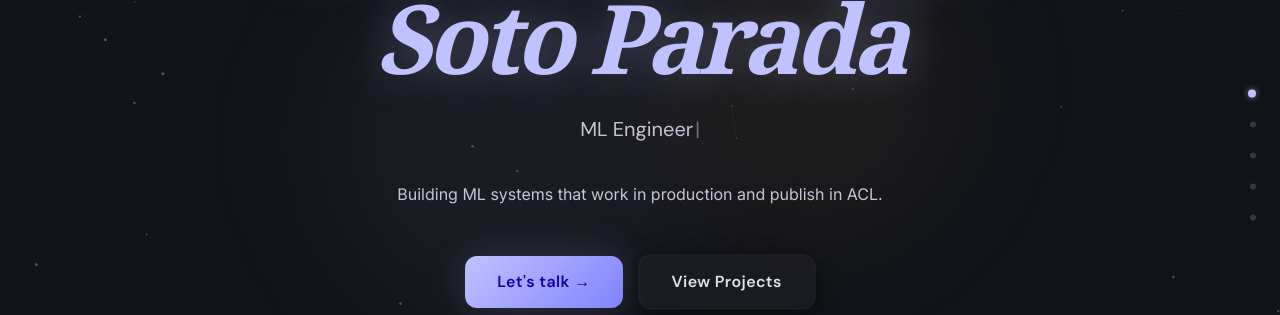
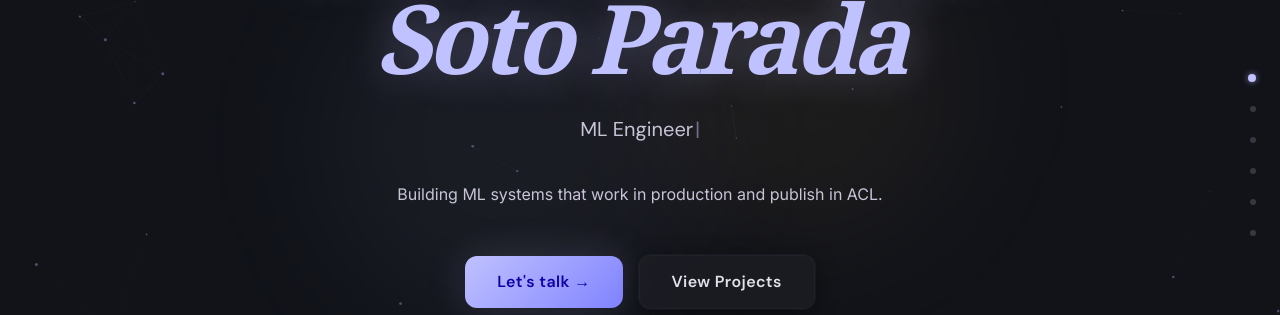
Before and after one commit to ErichGiusseppe/erich-portfolio, a Next.js app: page / in a window 1280 px wide. Shown: the part 245-560 px from the top of the page. Built offline with nearby package versions, Linux system fonts and the light colour scheme.

Commit message:
Add hero dot to section nav, active by default on page load

```diff
--- a/src/components/sections/Hero.tsx
+++ b/src/components/sections/Hero.tsx
@@ -146,7 +146,7 @@ export default function Hero() {
   }
 
   return (
-    <section className="relative min-h-[95vh] flex items-center justify-center overflow-hidden pt-16 pb-24">
+    <section id="hero" className="relative min-h-[95vh] flex items-center justify-center overflow-hidden pt-16 pb-24">
       <ParticleCanvas />
 
       <div
--- a/src/components/ui/SectionDots.tsx
+++ b/src/components/ui/SectionDots.tsx
@@ -4,6 +4,7 @@ import { useState, useEffect } from 'react'
 import { useLanguage } from '@/lib/i18n'
 
 const SECTIONS = [
+  { id: 'hero' },
   { id: 'about' },
   { id: 'experience' },
   { id: 'projects' },
@@ -13,9 +14,10 @@ const SECTIONS = [
 
 export default function SectionDots() {
   const { tr } = useLanguage()
-  const [active, setActive] = useState('')
+  const [active, setActive] = useState('hero')
 
   const labels: Record<string, string> = {
+    hero: 'Erich Giusseppe',
     about: tr.nav.about,
     experience: tr.nav.experience,
     projects: tr.nav.projects,
```
Also changed, not shown: 1 other file (tests, documents, lock files or other folders).
